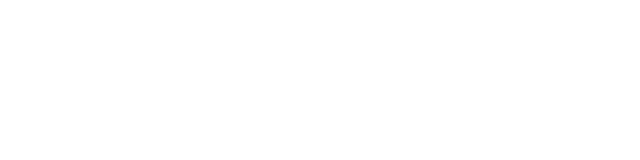
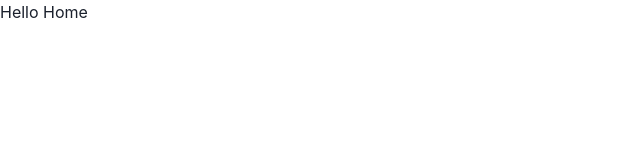
Before and after one commit to riku99/main-console, a React (Create React App) app: page / in a window 1280 px wide. Shown: the top 160 px of the page, without its empty margins (0-640 px from the left). Built offline with nearby package versions, Linux system fonts and the light colour scheme.

Commit message:
add chakraui

```diff
--- a/package.json
+++ b/package.json
@@ -3,6 +3,9 @@
   "version": "0.1.0",
   "private": true,
   "dependencies": {
+    "@chakra-ui/react": "^1.6.5",
+    "@emotion/react": "^11",
+    "@emotion/styled": "^11",
     "@testing-library/jest-dom": "^5.11.4",
     "@testing-library/react": "^11.1.0",
     "@testing-library/user-event": "^12.1.10",
@@ -10,6 +13,7 @@
     "@types/node": "^12.0.0",
     "@types/react": "^17.0.0",
     "@types/react-dom": "^17.0.0",
+    "framer-motion": "^4",
     "react": "^17.0.2",
     "react-dom": "^17.0.2",
     "react-router-dom": "^5.2.0",
--- a/src/App.tsx
+++ b/src/App.tsx
@@ -1,7 +1,12 @@
 import { Routes } from "./routes";
+import { ChakraProvider } from "@chakra-ui/react";
 
 function App() {
-  return <Routes />;
+  return (
+    <ChakraProvider>
+      <Routes />
+    </ChakraProvider>
+  );
 }
 
 export default App;
--- /dev/null
+++ b/src/pages/Home/index.tsx
@@ -0,0 +1,3 @@
+export const Home = () => {
+  return <div>Hello Home</div>;
+};
--- a/src/pages/Login/index.tsx
+++ b/src/pages/Login/index.tsx
@@ -1,5 +1,6 @@
 import React from "react";
+import { Box } from "@chakra-ui/react";
 
 export const Login = React.memo(() => {
-  return <div>Hello Login</div>;
+  return <Box>Hello Login</Box>;
 });
--- a/src/routes/index.tsx
+++ b/src/routes/index.tsx
@@ -1,12 +1,18 @@
-import { BrowserRouter as Router, Switch, Route, Link } from "react-router-dom";
+import { BrowserRouter as Router, Switch, Route } from "react-router-dom";
 import { Login } from "../pages/Login";
+import { Home } from "../pages/Home";
 
 export const Routes = () => {
   return (
     <Router>
-      <Route path="/login">
-        <Login />
-      </Route>
+      <Switch>
+        <Route path="/login">
+          <Login />
+        </Route>
+        <Route path="/">
+          <Home />
+        </Route>
+      </Switch>
     </Router>
   );
 };
```
Also changed, not shown: 1 other file (tests, documents, lock files or other folders).
